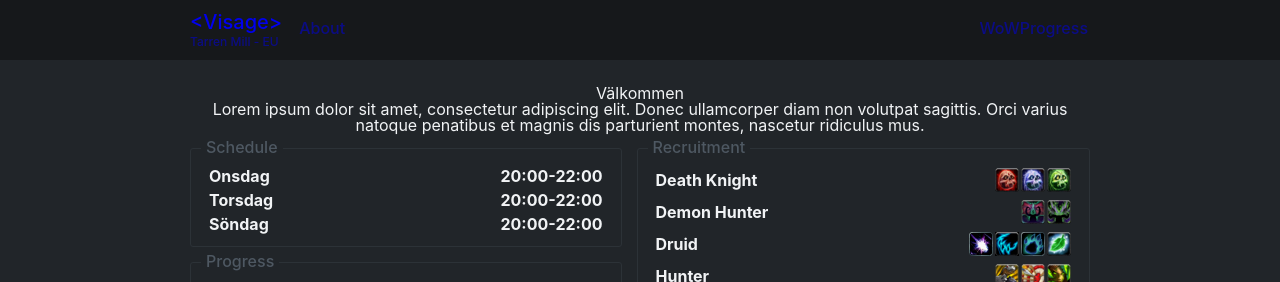
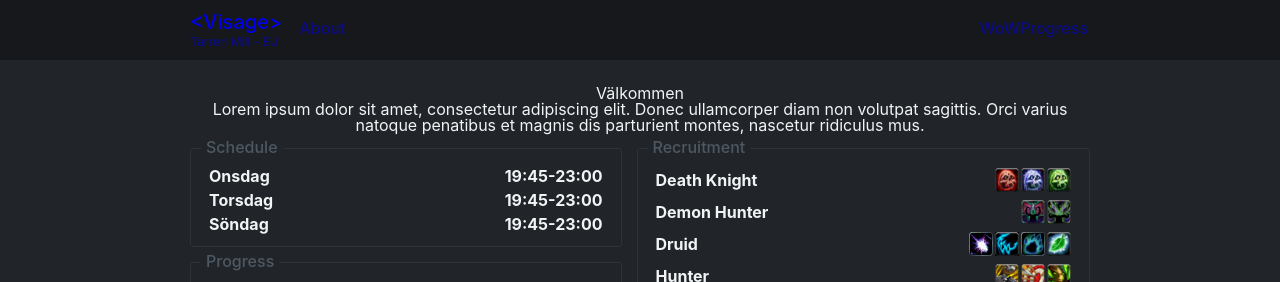
Before and after one commit to carlssonemil/visage, a Vue app: page / in a window 1280 px wide. Shown: the top 282 px of the page. Built offline with nearby package versions, Linux system fonts and the light colour scheme.

Commit message:
:pencil2: Change schedule times

```diff
--- a/src/components/Schedule.vue
+++ b/src/components/Schedule.vue
@@ -1,9 +1,9 @@
 <template>
   <div id="schedule" class="module" data-title="Schedule">
     <ul>
-      <li><span class="weekday">Onsdag</span><span class="time">20:00-22:00</span></li>
-      <li><span class="weekday">Torsdag</span><span class="time">20:00-22:00</span></li>
-      <li><span class="weekday">Söndag</span><span class="time">20:00-22:00</span></li>
+      <li><span class="weekday">Onsdag</span><span class="time">19:45-23:00</span></li>
+      <li><span class="weekday">Torsdag</span><span class="time">19:45-23:00</span></li>
+      <li><span class="weekday">Söndag</span><span class="time">19:45-23:00</span></li>
     </ul>
   </div>
 </template>
```
